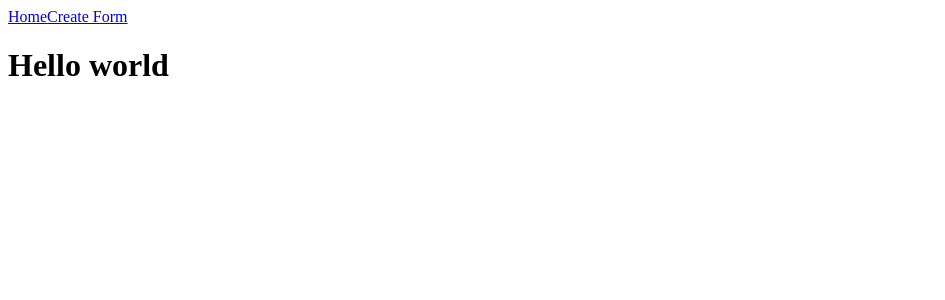
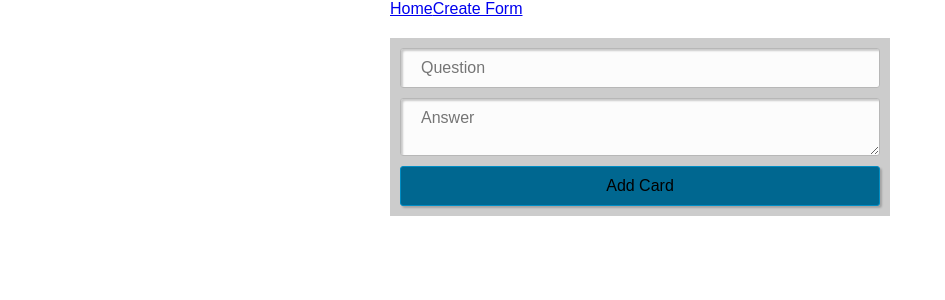
Before and after one commit to kdcho/flashcards-react, a React (Create React App) app: page /create in a window 1280 px wide. Shown: the top 300 px of the page, without its empty margins (0-945 px from the left). Built offline with nearby package versions, Linux system fonts and the light colour scheme.

Commit message:
Add newCard logic

```diff
--- a/package.json
+++ b/package.json
@@ -6,9 +6,9 @@
     "prop-types": "15.7.2",
     "react": "^16.12.0",
     "react-dom": "^16.12.0",
-    "react-router-dom": "5.1.2",
+    "react-router-dom": "^5.1.2",
     "react-scripts": "3.2.0",
-    "styled-components": "4.4.1"
+    "styled-components": "^4.4.1"
   },
   "scripts": {
     "start": "react-scripts start",
--- a/src/App.js
+++ b/src/App.js
@@ -2,16 +2,20 @@ import React, { useState } from 'react'
 import { BrowserRouter as Router, Switch, Route, Link } from 'react-router-dom'
 import Home from './Home.js'
 import saveData from './services.js'
+import GlobalStyle from './GlobalStyle.js'
+import Form from './Form.js'
 
 function App() {
-  let cardData = JSON.parse(localStorage.savedData || null) || []
+  let cardData =
+    JSON.parse(localStorage.savedData || null) || require('./Cards.json')
   const [cards, setCards] = useState(cardData)
   const [showBookmarked, setShowBookmarked] = useState(false)
   saveData(cards)
 
   return (
     <Router>
-      <div>
+      <>
+        <GlobalStyle />
         <nav>
           <Link to="/">Home</Link>
           <Link to="/create">Create Form</Link>
@@ -20,7 +24,7 @@ function App() {
             renders the first one that matches the current URL. */}
         <Switch>
           <Route path="/create">
-            <h1>Hello world</h1>
+            <Form addCard={addNewCard} />
           </Route>
           <Route exact path="/">
             <Home
@@ -32,7 +36,7 @@ function App() {
             />
           </Route>
         </Switch>
-      </div>
+      </>
     </Router>
   )
   function filterBookmarked() {
@@ -50,6 +54,7 @@ function App() {
 
   function addNewCard(card) {
     setCards([...cards, card])
+    console.log('hierher', cards)
   }
 }
 export default App
--- a/src/Bookmark.js
+++ b/src/Bookmark.js
@@ -2,7 +2,7 @@ import styled from 'styled-components/macro'
 
 export default styled.div`
   position: absolute;
-  border: 14px solid ${props => (props.active ? 'red' : 'yellow')};
+  border: 14px solid ${props => (props.active ? '#313131' : 'lightgrey')};
   border-bottom-color: transparent;
   top: -5px;
   right: 30px;
--- a/src/Card.js
+++ b/src/Card.js
@@ -41,7 +41,7 @@ const CardStyled = styled.section`
   grid-template-rows: 55px auto;
   width: 380px;
   height: 120px;
-  background: cornflowerblue;
+  background: #0199d9;
   color: black;
   border-radius: 5px;
   padding: 20px;
--- a/src/Form.js
+++ b/src/Form.js
@@ -1,25 +1,135 @@
-import React from 'react'
+import React, { useState } from 'react'
 import styled from 'styled-components/macro'
 
 export default function Form({ addCard }) {
+  const [formData, setFormData] = useState({ question: '', answer: '' })
+  const deaultFormState = formData
+
+  const validData =
+    formData.question !== '' && formData.answer !== '' ? onSubmit : ''
+  const isButtonDisabled =
+    formData.question === '' || formData.answer === '' ? 'disabled' : ''
+
   return (
-    <FormBody
-      onClick={event => event.preventDefault()}
-      /* addCard={getFormData} */
-    >
-      <label>Question: </label>
-      <input></input>
-      <label>Answer: </label>
-      <textarea></textarea>
-      <button>Add Card</button>
+    <FormBody id="cardForm" onSubmit={validData}>
+      <FormInput
+        name="question"
+        onChange={onChange}
+        required="required"
+        placeholder="Question"
+      ></FormInput>
+      <FormTextArea
+        name="answer"
+        onChange={onChange}
+        required="required"
+        placeholder="Answer"
+      ></FormTextArea>
+      <FormButton disabled={isButtonDisabled}>Add Card</FormButton>
     </FormBody>
   )
-/*   function getFormData() {
-    const obj = {
-      question: input.value,
-      answer: textarea.value
-    }
-  } */
+
+  function onChange(event) {
+    setFormData({ ...formData, [event.target.name]: event.target.value })
+  }
+
+  function onSubmit(event) {
+    event.preventDefault()
+    console.log('formData', formData)
+    addCard(formData)
+    resetForm()
+  }
+
+  function resetForm() {
+    document.getElementById('cardForm').reset()
+    setFormData(deaultFormState)
+    console.log('formData22', formData)
+  }
 }
 
-const FormBody = styled.form``
+const FormBody = styled.form`
+  display: flex;
+  flex-direction: column;
+  gap: 10px;
+  width: 500px;
+  margin: 20px 0;
+  padding: 10px;
+  background: rgba(0, 0, 0, 0.2);
+`
+
+const FormInput = styled.input`
+  padding: 10px 20px;
+  border: 1px solid #b7b7b7;
+  border-radius: 3px;
+  font: normal medium/normal Arial, Helvetica, sans-serif;
+  color: black;
+  text-overflow: clip;
+  background: rgba(252, 252, 252, 1);
+  box-shadow: 2px 2px 2px 0 rgba(0, 0, 0, 0.2) inset;
+  text-shadow: 1px 1px 0 rgba(255, 255, 255, 0.66);
+  transition: all 200ms;
+  &:hover {
+    border: 1px solid #a3a3a3;
+    background: rgba(255, 255, 255, 1);
+    transition: all 100ms;
+  }
+
+  &:focus {
+    border: 1px solid #018dc4;
+    box-shadow: 4px 4px 4px 0 rgba(0, 0, 0, 0.2) inset;
+    transition: all 50ms;
+  }
+`
+const FormTextArea = styled.textarea`
+  padding: 10px 20px;
+  border: 1px solid #b7b7b7;
+  border-radius: 3px;
+  font: normal medium/normal Arial, Helvetica, sans-serif;
+  color: black;
+  text-overflow: clip;
+  background: rgba(252, 252, 252, 1);
+  box-shadow: 2px 2px 2px 0 rgba(0, 0, 0, 0.2) inset;
+  text-shadow: 1px 1px 0 rgba(255, 255, 255, 0.66);
+  transition: all 200ms;
+  &:hover {
+    border: 1px solid #a3a3a3;
+    background: rgba(255, 255, 255, 1);
+    transition: all 100ms;
+  }
+
+  &:focus {
+    border: 1px solid #018dc4;
+    box-shadow: 4px 4px 4px 0 rgba(0, 0, 0, 0.2) inset;
+    transition: all 50ms;
+  }
+`
+
+const FormButton = styled.button`
+  cursor: pointer;
+  padding: 10px 20px;
+  border: 1px solid #018dc4;
+  border-radius: 3px;
+  font: normal medium/normal Arial, Helvetica, sans-serif;
+  color: black;
+  text-overflow: clip;
+  background: #0199d9;
+  box-shadow: 2px 2px 2px 0 rgba(0, 0, 0, 0.2);
+  transition: all 300ms;
+
+  &:hover {
+    border: 1px solid #007cad;
+    background: rgba(0, 142, 198, 1);
+    box-shadow: 2px 2px 2px 0 rgba(0, 0, 0, 0.3);
+    transition: all 200ms;
+  }
+
+  &:active {
+    border: 1px solid #018dc4;
+    background: #00a6e8;
+    box-shadow: 0 1px 4px 0 rgba(0, 0, 0, 0.2) inset;
+    text-shadow: none;
+    transition: all 50ms;
+  }
+  &:disabled {
+    background: #006790;
+  }
+`
--- a/src/Home.js
+++ b/src/Home.js
@@ -1,23 +1,17 @@
 import React from 'react'
-//import data from './Cards.json'
 import Card from './Card.js'
-import GlobalStyle from './GlobalStyle.js'
 import Grid from './Grid.js'
 import styled from 'styled-components/macro'
-import Form from './Form.js'
 
 export default function Home({
   cards,
   toggleBookmark,
   filterBookmarked,
-  addNewCard,
   showBookmarked
 }) {
   return (
-    <div>
-      <GlobalStyle />
+    <>
       <Grid>
-        <Form addCard={addNewCard} />
         <Filter onClick={filterBookmarked}>
           {showBookmarked ? 'Show Bookmarked' : 'Show All'}
         </Filter>
@@ -43,14 +37,14 @@ export default function Home({
           )
         )}
       </Grid>
-    </div>
+    </>
   )
 }
 
 const Filter = styled.button`
   position: absolute;
   height: 30px;
-  width: 120px;
+  width: 150px;
   top: 15px;
   left: 15px;
 `
```
